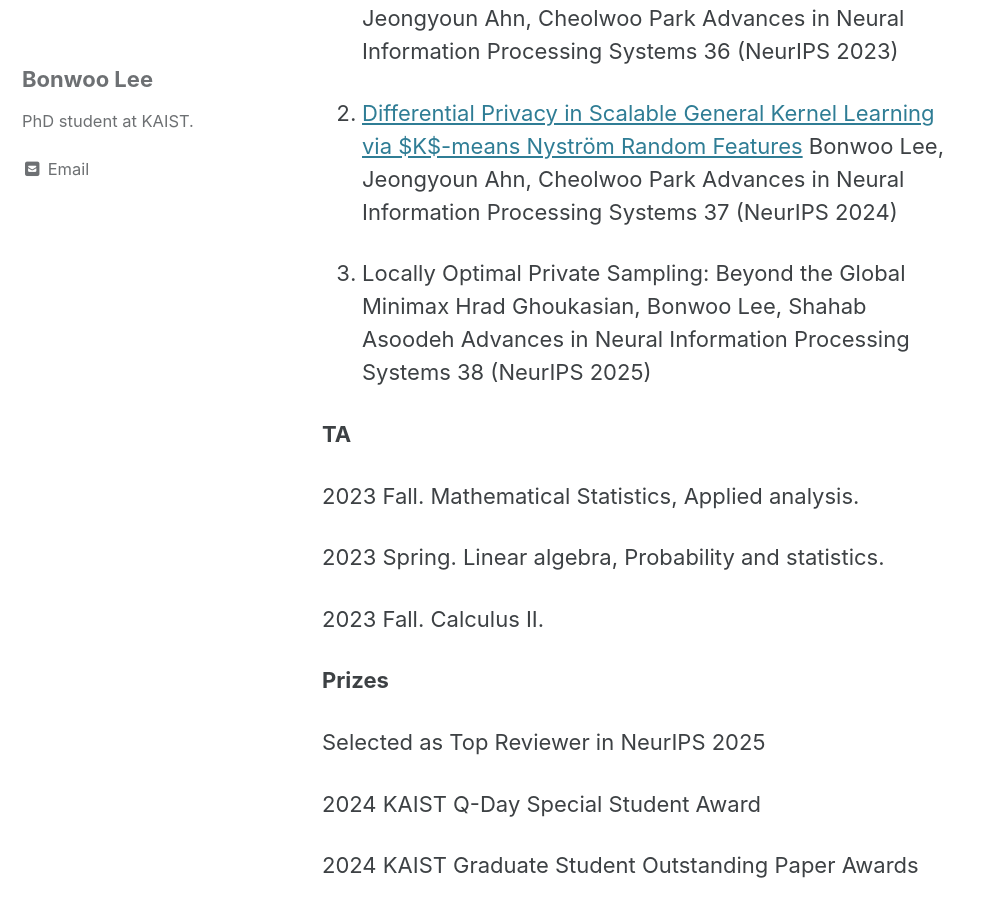
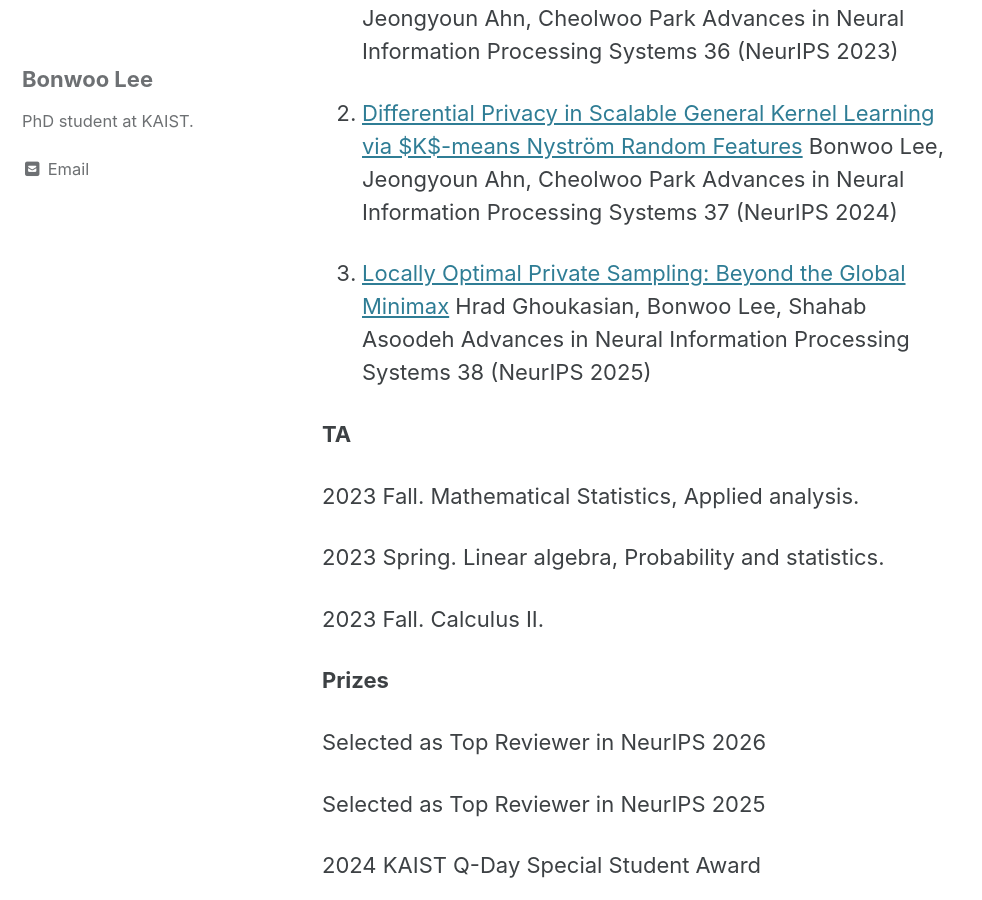
Before and after one commit to righthim/righthim.github.io, a Jekyll site: the page built from index.md, in a window 1280 px wide and 900 px high, scrolled down 914 px. Shown: the whole window, without its empty margins (0-982 px from the left). Built offline with Jekyll 4.4.1, drawn with Linux system fonts in a browser that asks for light colours; cached includes are drawn as plain includes; part of the change alters nothing that is shown.

Commit message:
Update conference papers and reviewer selections

```diff
--- a/index.md
+++ b/index.md
@@ -26,7 +26,7 @@ Advances in Neural Information Processing Systems 36 (NeurIPS 2023)
 Bonwoo Lee, Jeongyoun Ahn, Cheolwoo Park
 Advances in Neural Information Processing Systems 37 (NeurIPS 2024)
 
-3. Locally Optimal Private Sampling: Beyond the Global Minimax
+3. [Locally Optimal Private Sampling: Beyond the Global Minimax](https://proceedings.neurips.cc/paper_files/paper/2025/hash/e7dea87261a804e223586d0b4136cc6c-Abstract-Conference.html)
 Hrad Ghoukasian, Bonwoo Lee, Shahab Asoodeh
 Advances in Neural Information Processing Systems 38 (NeurIPS 2025)
 
@@ -40,6 +40,8 @@ __TA__
 
 __Prizes__
 
+Selected as Top Reviewer in NeurIPS 2026
+
 Selected as Top Reviewer in NeurIPS 2025
 
 2024 KAIST Q-Day Special Student Award
```
